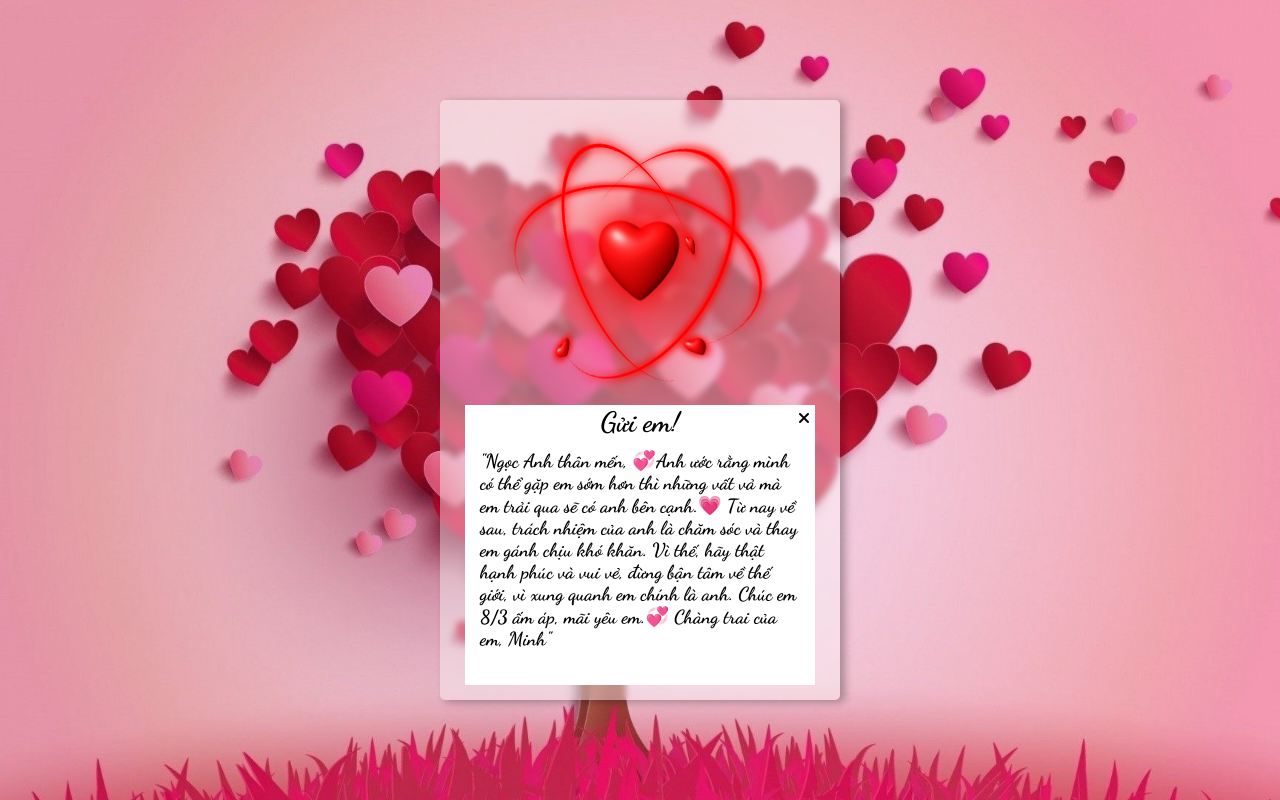
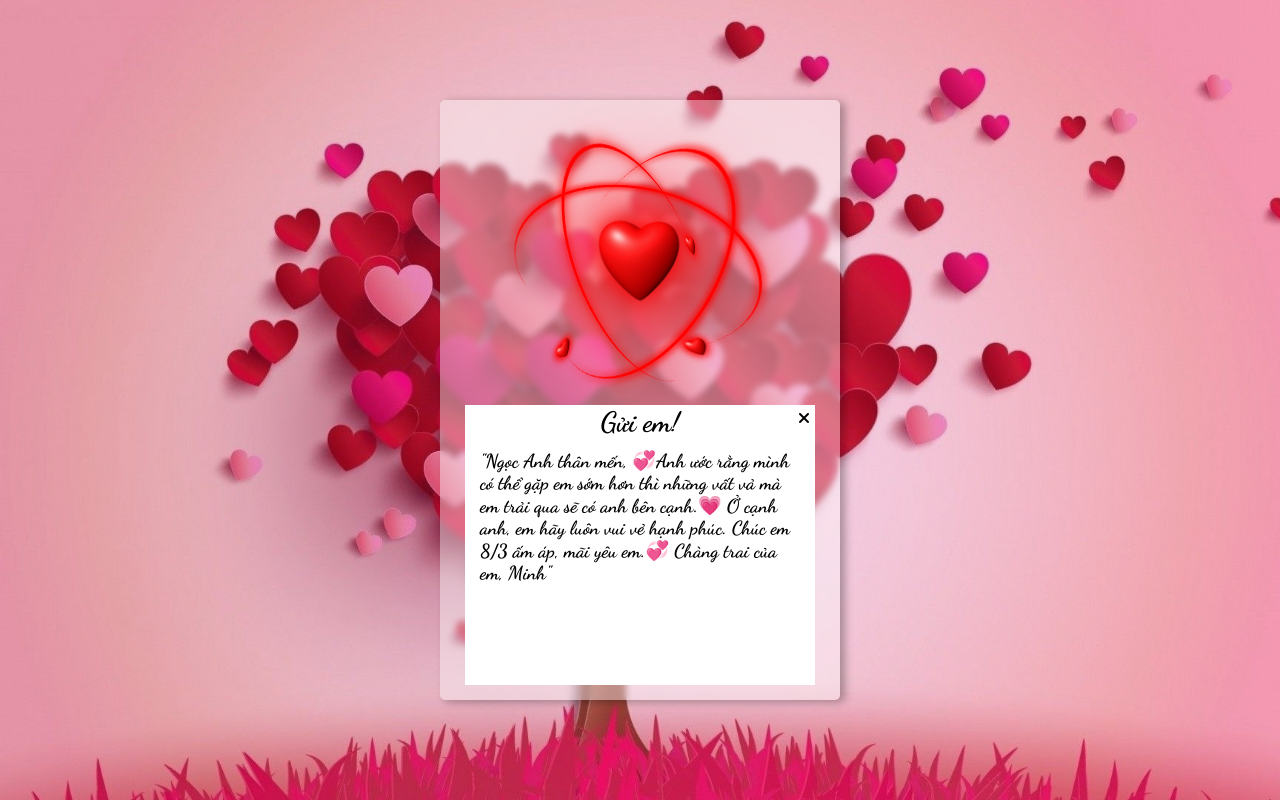
Before and after one commit to MinhVanTa/Happy_Women_Day, a plain HTML site: page index.html in a window 1280 px wide. Both pictures are taken after a click on the button "Nhấn vào đây đi bae🖤". Drawn offline with Linux system fonts and the light colour scheme.

Commit message:
Update index.html

```diff
--- a/index.html
+++ b/index.html
@@ -38,9 +38,7 @@
           "Ngọc Anh thân mến,
 
           💞Anh ước rằng mình có thể gặp em sớm hơn thì những vất vả mà em trải
-          qua sẽ có anh bên cạnh.💗 Từ nay về sau, trách nhiệm của anh là chăm
-          sóc và thay em gánh chịu khó khăn. Vì thế, hãy thật hạnh phúc và vui
-          vẻ, đừng bận tâm về thế giới, vì xung quanh em chính là anh. Chúc em
+          qua sẽ có anh bên cạnh.💗 Ở cạnh anh, em hãy luôn vui vẻ hạnh phúc. Chúc em
           8/3 ấm áp, mãi yêu em.💞
 
           Chàng trai của em,
```
